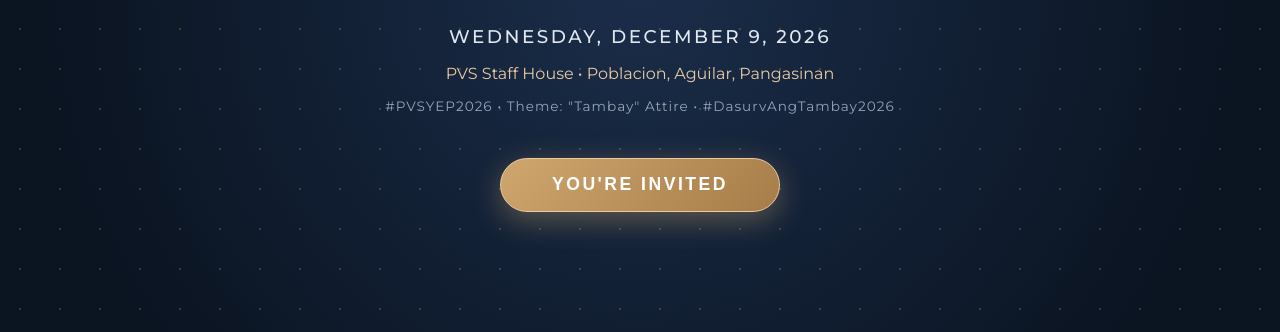
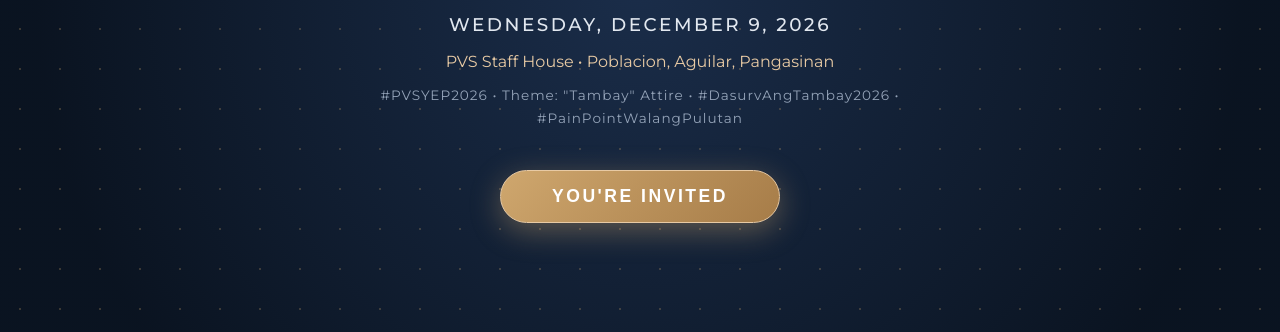
Before and after one commit to PVSPI/YEP2026, a plain HTML site: page index.html in a window 1280 px wide. Shown: the part 415-747 px from the top of the page. Drawn offline with nearby package versions, Linux system fonts and the light colour scheme; no server answers.

Commit message:
Add #PainPointWalangPulutan hashtag to splash screen

```diff
--- a/index.html
+++ b/index.html
@@ -26,7 +26,7 @@
       </div>
       <p class="splash-date">Wednesday, December 9, 2026</p>
       <p class="splash-venue">PVS Staff House &bull; Poblacion, Aguilar, Pangasinan</p>
-      <p class="splash-tag">#PVSYEP2026 &bull; Theme: "Tambay" Attire &bull; #DasurvAngTambay2026</p>
+      <p class="splash-tag">#PVSYEP2026 &bull; Theme: "Tambay" Attire &bull; #DasurvAngTambay2026 &bull; #PainPointWalangPulutan</p>
 
       <button id="enter-btn" class="enter-btn" aria-label="Enter invitation">
         <span class="btn-glow"></span>
```
